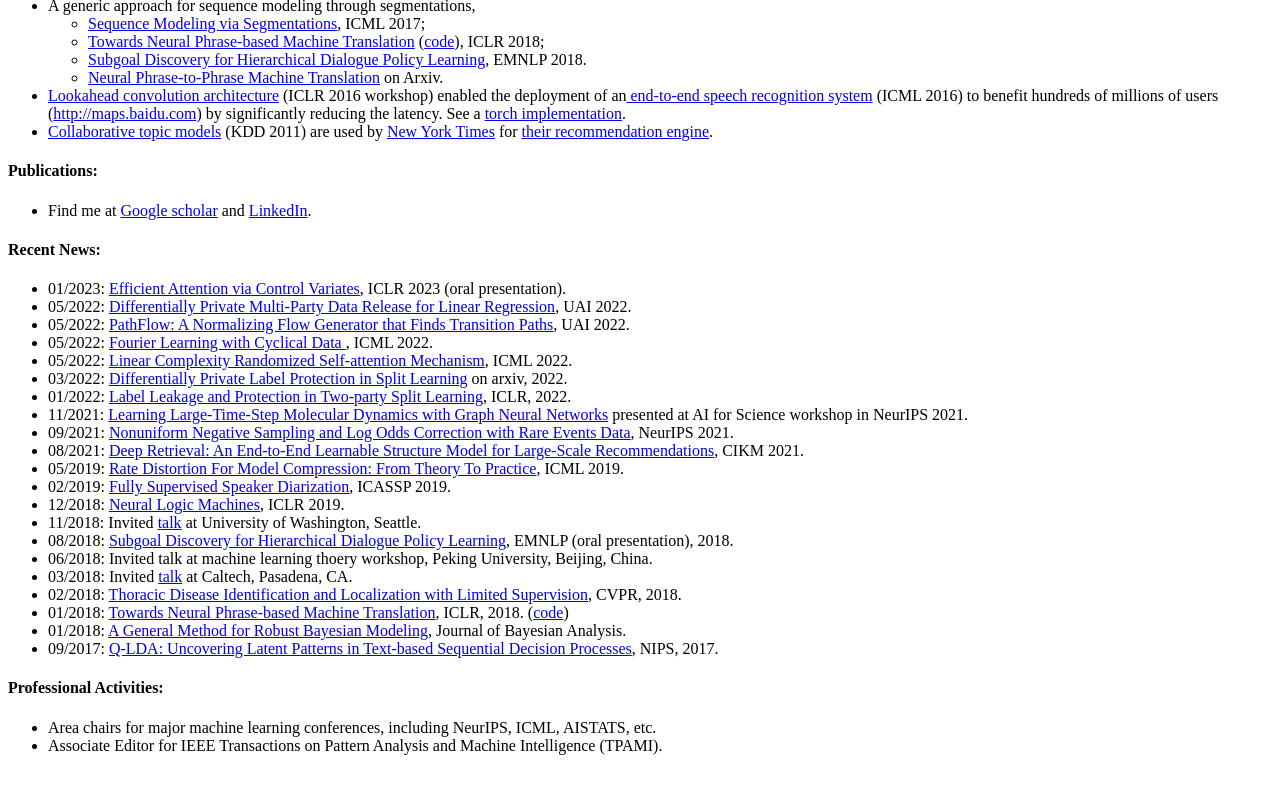
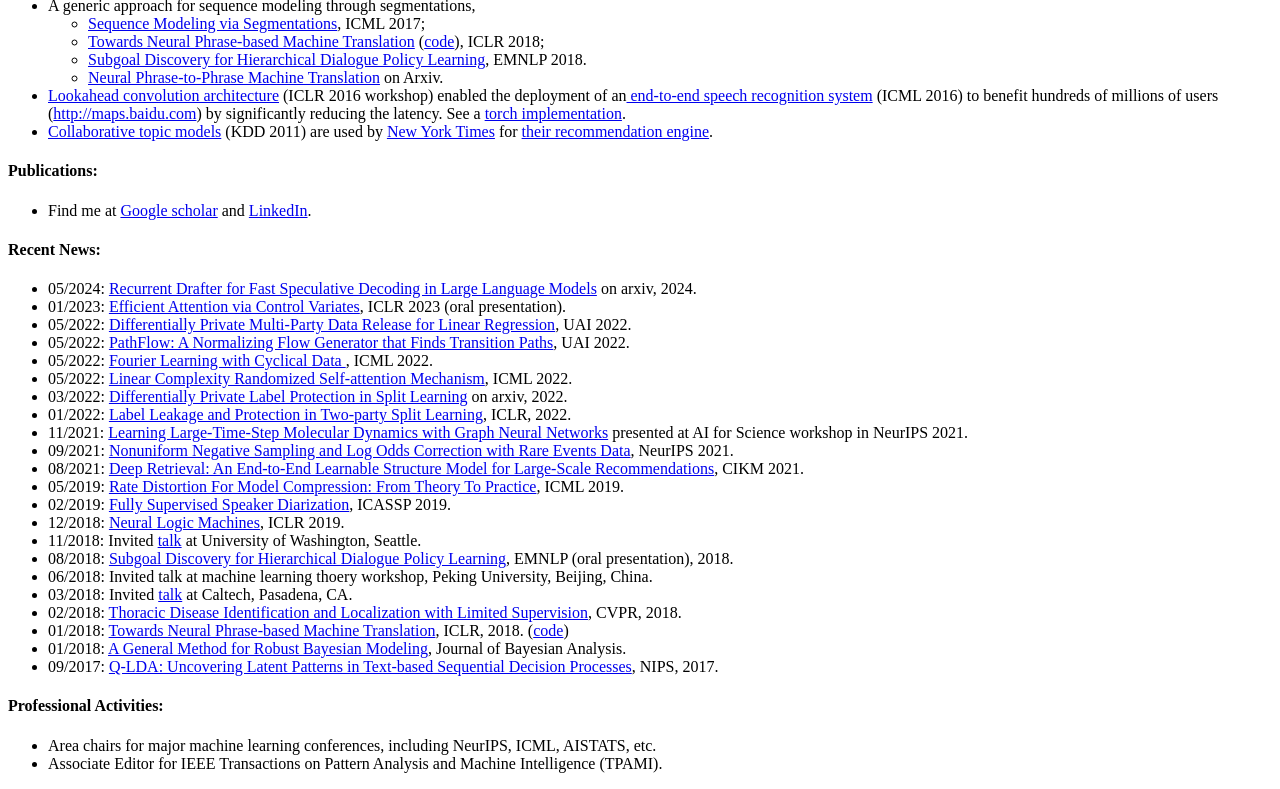
Before and after one commit to chongw/chongw.github.io, a plain HTML site: page index.html in a window 1280 px wide. Shown: the part 665-1454 px from the top of the page. Drawn offline with Linux system fonts and the light colour scheme.

Commit message:
Update index.html

```diff
--- a/index.html
+++ b/index.html
@@ -102,6 +102,7 @@ href="http://research.baidu.com/">Baidu Silicon Valley AI Lab</a>.
 
   <h4>Recent News:</h4>
 <ul>
+  <li>05/2024: <a href="https://arxiv.org/abs/2403.09919"> Recurrent Drafter for Fast Speculative Decoding in Large Language Models</a> on arxiv, 2024. </li>
   <li>01/2023: <a href="https://openreview.net/pdf?id=G-uNfHKrj46"> Efficient Attention via Control Variates</a>, ICLR 2023 (oral presentation). </li>
   <li>05/2022: <a href="https://proceedings.mlr.press/v180/wu22b.html"> Differentially Private Multi-Party Data Release for Linear Regression</a>, UAI 2022.</li>
   <li>05/2022: <a href="https://proceedings.mlr.press/v180/liu22b.html"> PathFlow: A Normalizing Flow Generator that Finds Transition Paths</a>, UAI 2022.</li>
```
